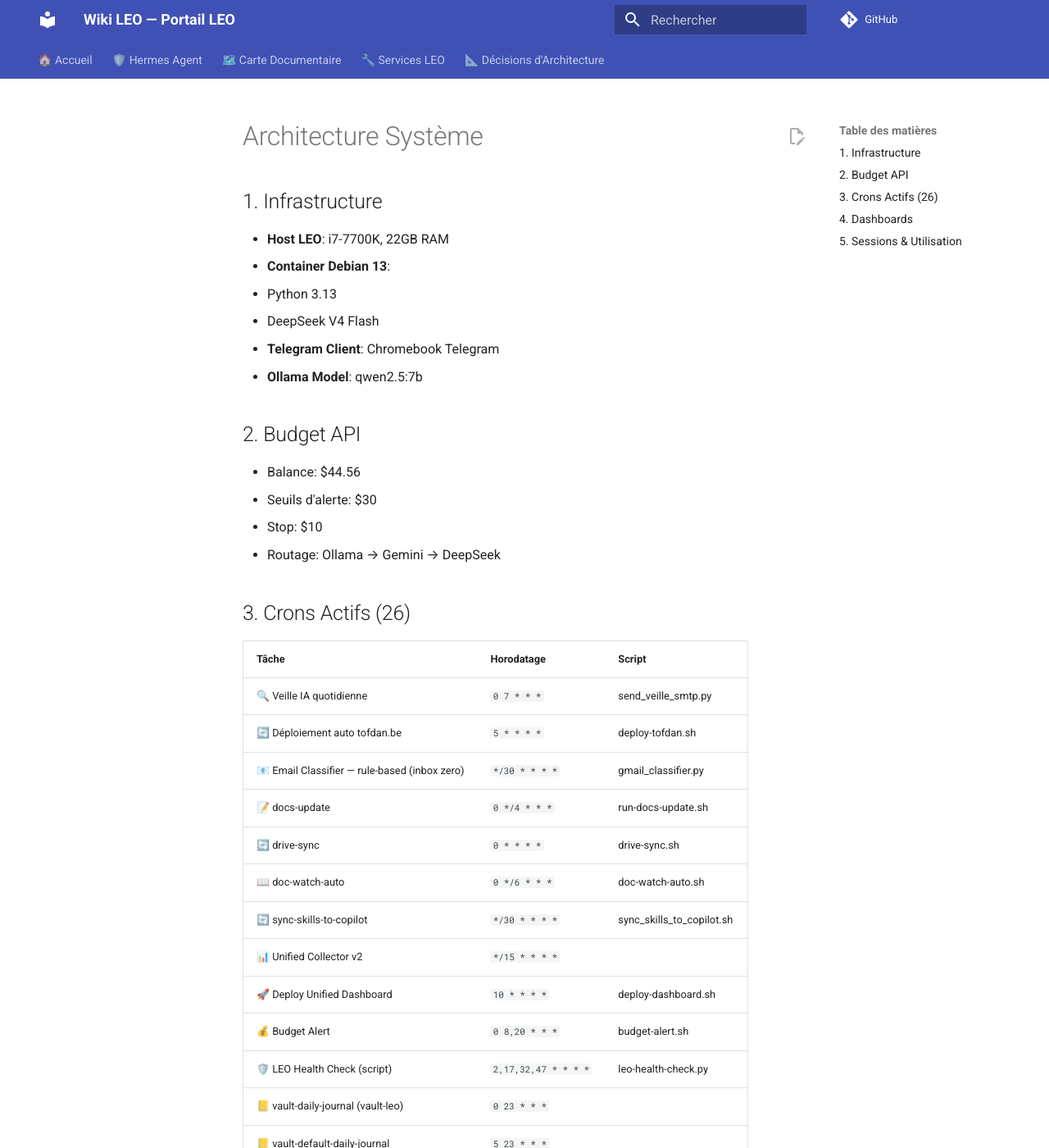
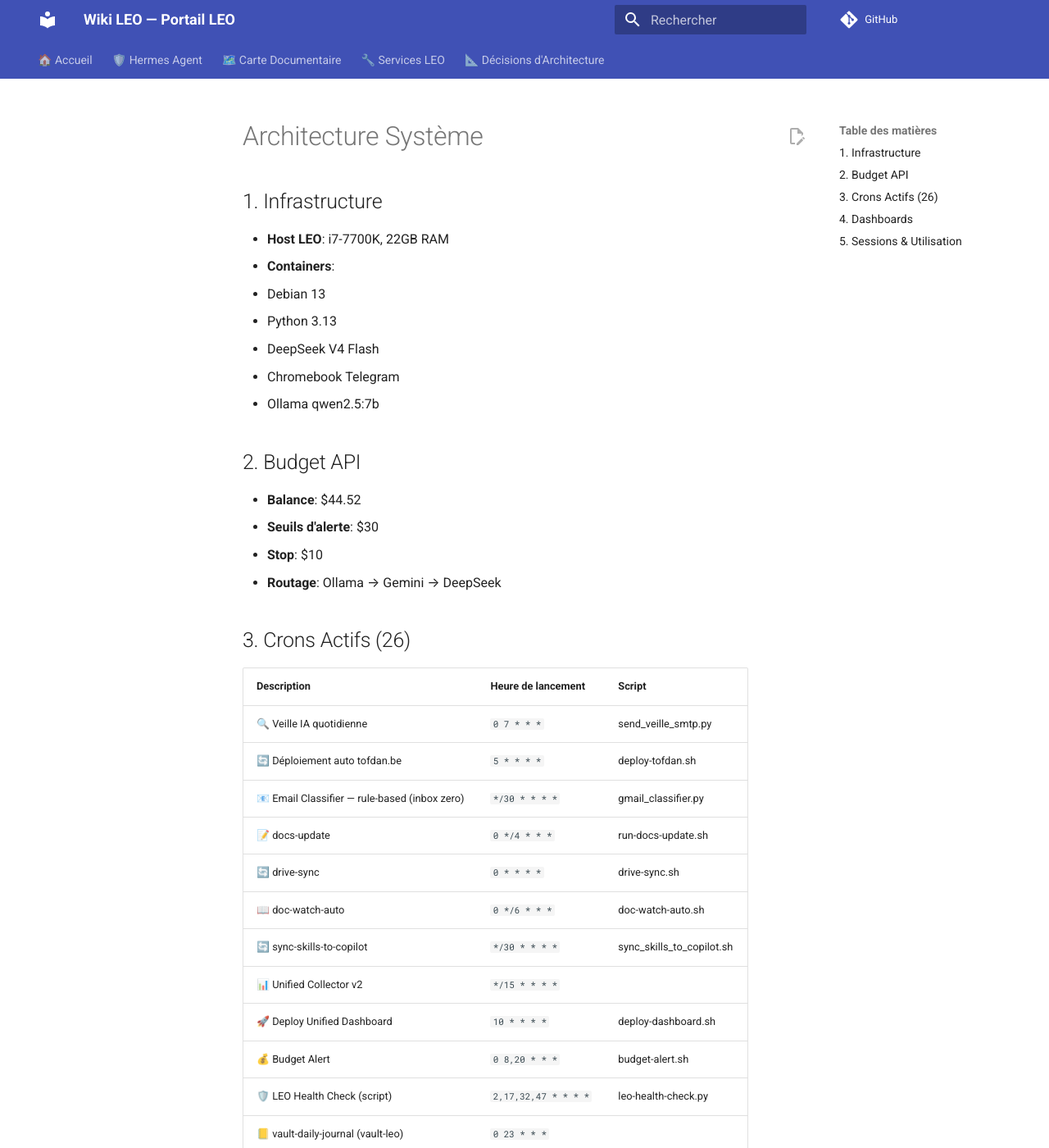
Before and after one commit to christophedanhier-hash/hermes-wiki, an MkDocs documentation site: the page built from docs/hermes/architecture.md, in a window 1280 px wide and 1400 px high. Shown: the whole window at 82% size. Built offline with MkDocs 1.6.1 and Material for MkDocs 9.7.7, drawn with Linux system fonts in a browser that asks for light colours; comment, search, counter and statistics services are not loaded; some of the changed text lies outside the part shown.

```diff
--- a/docs/hermes/architecture.md
+++ b/docs/hermes/architecture.md
@@ -2,21 +2,22 @@
 
 ## 1. Infrastructure
 - **Host LEO**: i7-7700K, 22GB RAM
-- **Container Debian 13**:
+- **Containers**:
+  - Debian 13
   - Python 3.13
   - DeepSeek V4 Flash
-- **Telegram Client**: Chromebook Telegram
-- **Ollama Model**: qwen2.5:7b
+  - Chromebook Telegram
+  - Ollama qwen2.5:7b
 
 ## 2. Budget API
-- Balance: $44.56
-- Seuils d'alerte: $30
-- Stop: $10
-- Routage: Ollama → Gemini → DeepSeek
+- **Balance**: $44.52
+- **Seuils d'alerte**: $30
+- **Stop**: $10
+- **Routage**: Ollama → Gemini → DeepSeek
 
 ## 3. Crons Actifs (26)
-| **Tâche** | **Horodatage** | **Script** |
-| --- | --- | --- |
+| **Description** | **Heure de lancement** | **Script** |
+|-----------------|-----------------------|------------|
 | 🔍 Veille IA quotidienne | `0 7 * * *` | send_veille_smtp.py |
 | 🔄 Déploiement auto tofdan.be | `5 * * * *` | deploy-tofdan.sh |
 | 📧 Email Classifier — rule-based (inbox zero) | `*/30 * * * *` | gmail_classifier.py |
```
Also changed, not shown: other parts of docs/hermes/architecture.md (+6 -6 lines), docs/hermes/changelog.md (+4 -4 lines).
